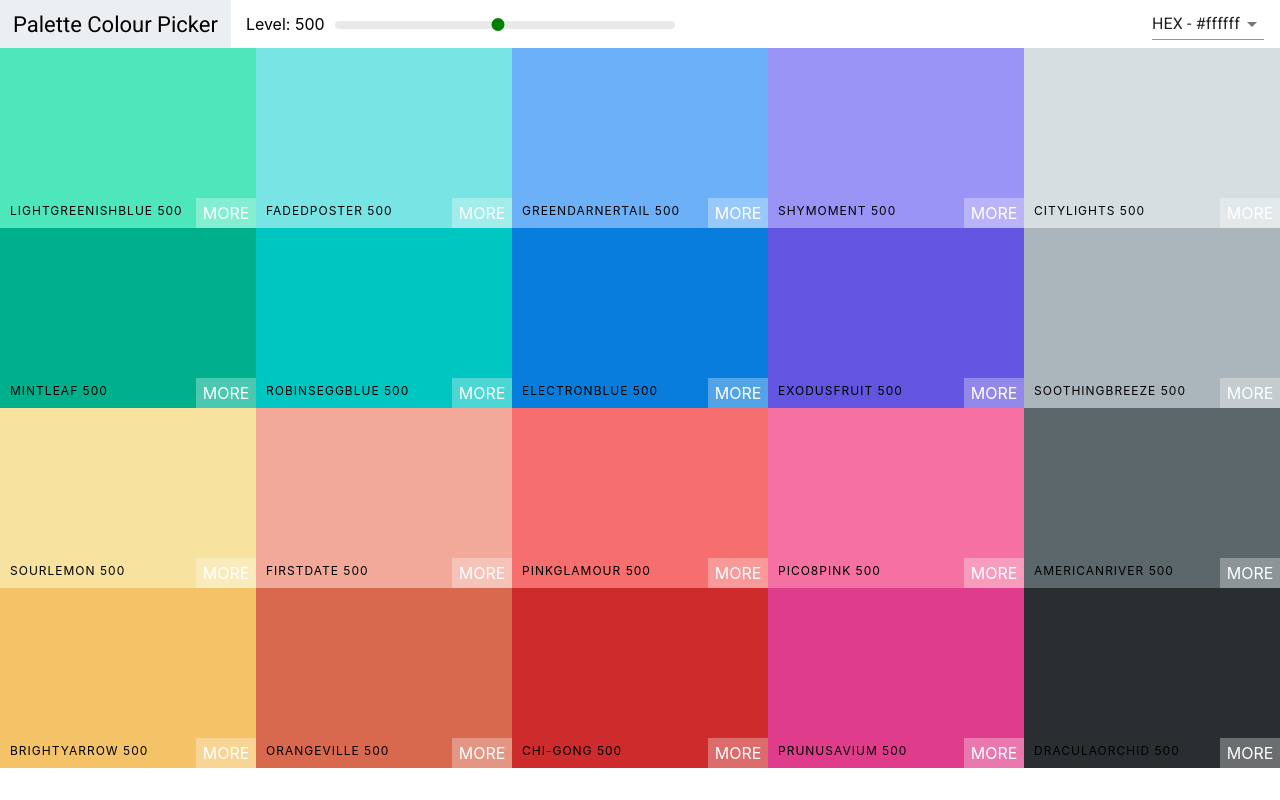
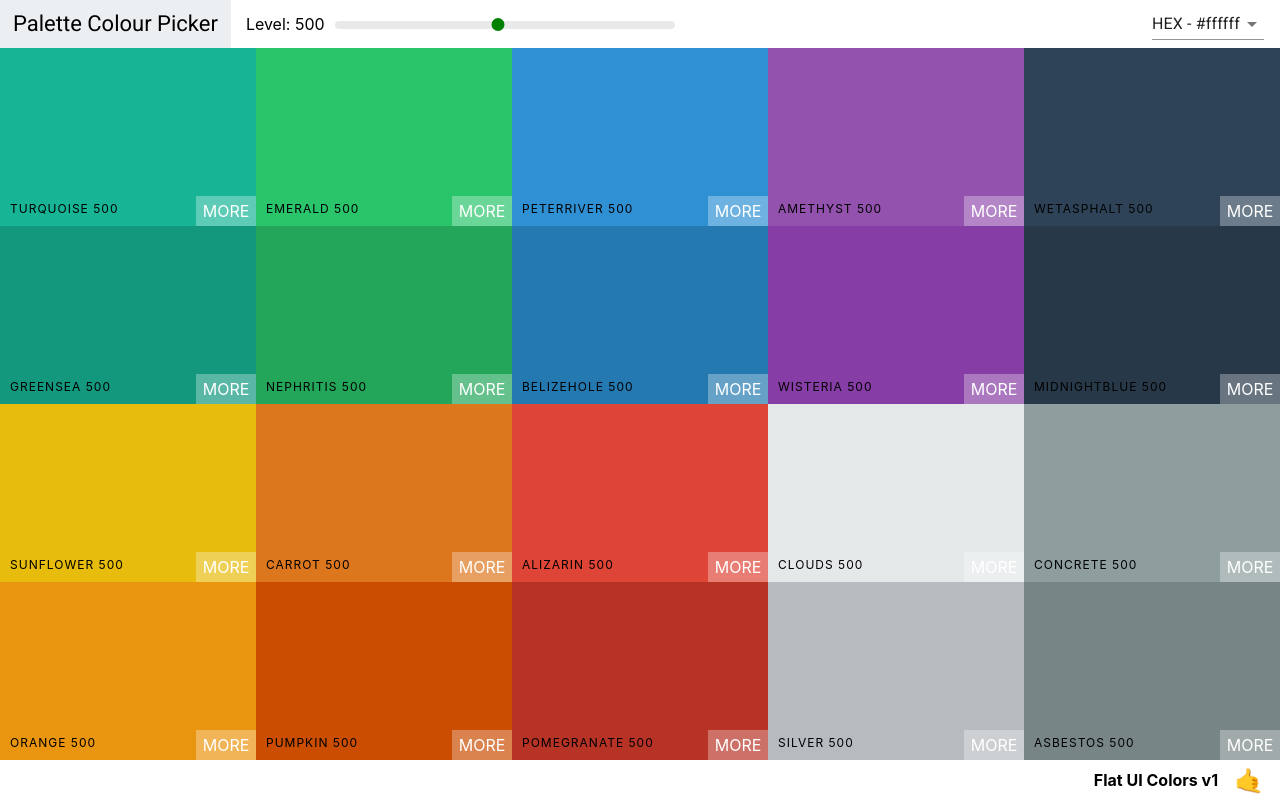
Before and after one commit to WilliamSole/React-Color-Palette, a React (Create React App) app: page /palette/flat-ui-colors-american in a window 1280 px wide. Built offline with nearby package versions, Linux system fonts and the light colour scheme.

Commit message:
add palette footer

```diff
--- a/src/App.js
+++ b/src/App.js
@@ -7,7 +7,7 @@ class App extends Component {
   render() {
     return (
       <div>
-        <Palette palette={generatePalette(seedColours[3])}/>
+        <Palette palette={generatePalette(seedColours[1])}/>
       </div>
     );
   }
--- a/src/Palette.css
+++ b/src/Palette.css
@@ -1,7 +1,23 @@
 .Palette {
     height: 100vh;
+    display: flex;
+    flex-direction: column;
 }
 
 .Palette-colours {
     height: 90%;
 }
+
+.Palette-footer {
+    background-color: white;
+    height: 5vh;
+    display: flex;
+    justify-content: flex-end;
+    align-items: center;
+    font-weight: bold;
+}
+
+.emoji {
+    font-size: 1.5rem;
+    margin: 0 1rem;
+}
--- a/src/Palette.js
+++ b/src/Palette.js
@@ -23,10 +23,10 @@ class Palette extends Component {
     }
 
     render() {
-        const { colors } = this.props.palette;
+        const { colors, paletteName, emoji } = this.props.palette;
         const { level, format } = this.state;
         const colourBoxes = colors[level].map(c => {
-            return <ColourBox key={c.name} background={c[format]} name={c.name} />
+            return <ColourBox key={c.id} background={c[format]} name={c.name} />
         })
         return(
             <div className='Palette'>
@@ -34,6 +34,10 @@ class Palette extends Component {
                 <div className='Palette-colours'>
                     {colourBoxes}
                 </div>
+                <footer className='Palette-footer'>
+                    { paletteName }
+                    <span className='emoji'>{ emoji }</span>
+                </footer>
             </div>
         )
     }
```
